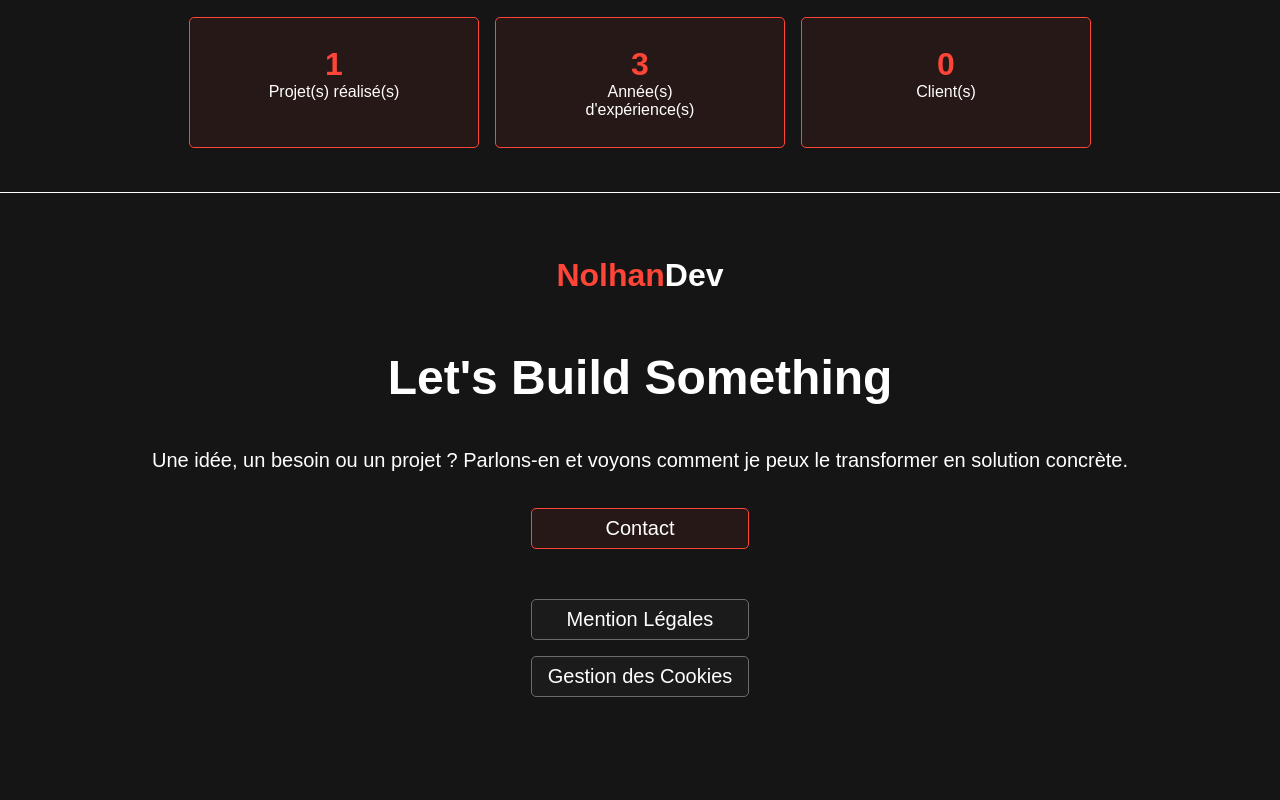
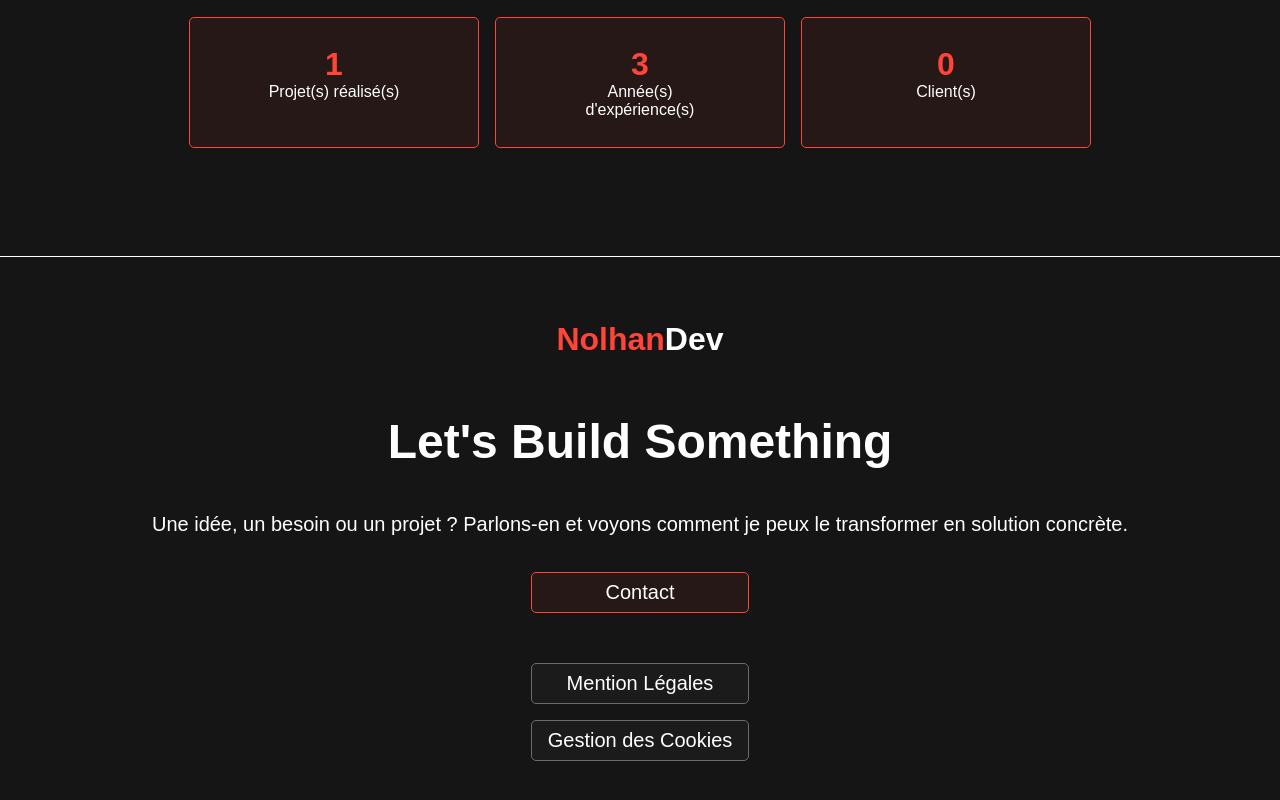
Before and after one commit to MNolhan/Nolhan-Portfolio, a React (Vite) app in the folder Frontend-Portfolio/: page / in a window 1280 px wide. Shown: the part 1334-2134 px from the top of the page. Before the commit the page ends 2095 px from the top, so only its background shows below. Built offline with nearby package versions, Linux system fonts and the light colour scheme; a web font is replaced by a local one.

Commit message:
Feat : Rectification Margin footer + Ajout du Lien Service dans le Header

```diff
--- a/Frontend-Portfolio/src/components/layouts/header.jsx
+++ b/Frontend-Portfolio/src/components/layouts/header.jsx
@@ -13,7 +13,7 @@ export default function Header() {
                         <ul class="header__nav-links menubase">
                             <li><a href="#" class="header__nav-link">Accueil</a></li>
                             <li><a href="#Aboutme" class="header__nav-link">À propos</a></li>
-                            <li><a href="#" class="header__nav-link">Services</a></li>
+                            <li><a href="#service" class="header__nav-link">Services</a></li>
                             <li><a href="#" class="header__nav-link">Projets</a></li>
                             <li><a href="#" class="header__nav-link">Contact</a></li>
                             <li><a href="#" class="header__nav-link">Login</a></li>
--- a/Frontend-Portfolio/src/styles/layouts/__footer.scss
+++ b/Frontend-Portfolio/src/styles/layouts/__footer.scss
@@ -8,6 +8,7 @@
     background-color: $dark-bg;
     font-family: $font-family-primary;
     border-top: $border-width-small solid white;
+    margin-top: 4rem;
 
     &__content{
         display: flex;
```
